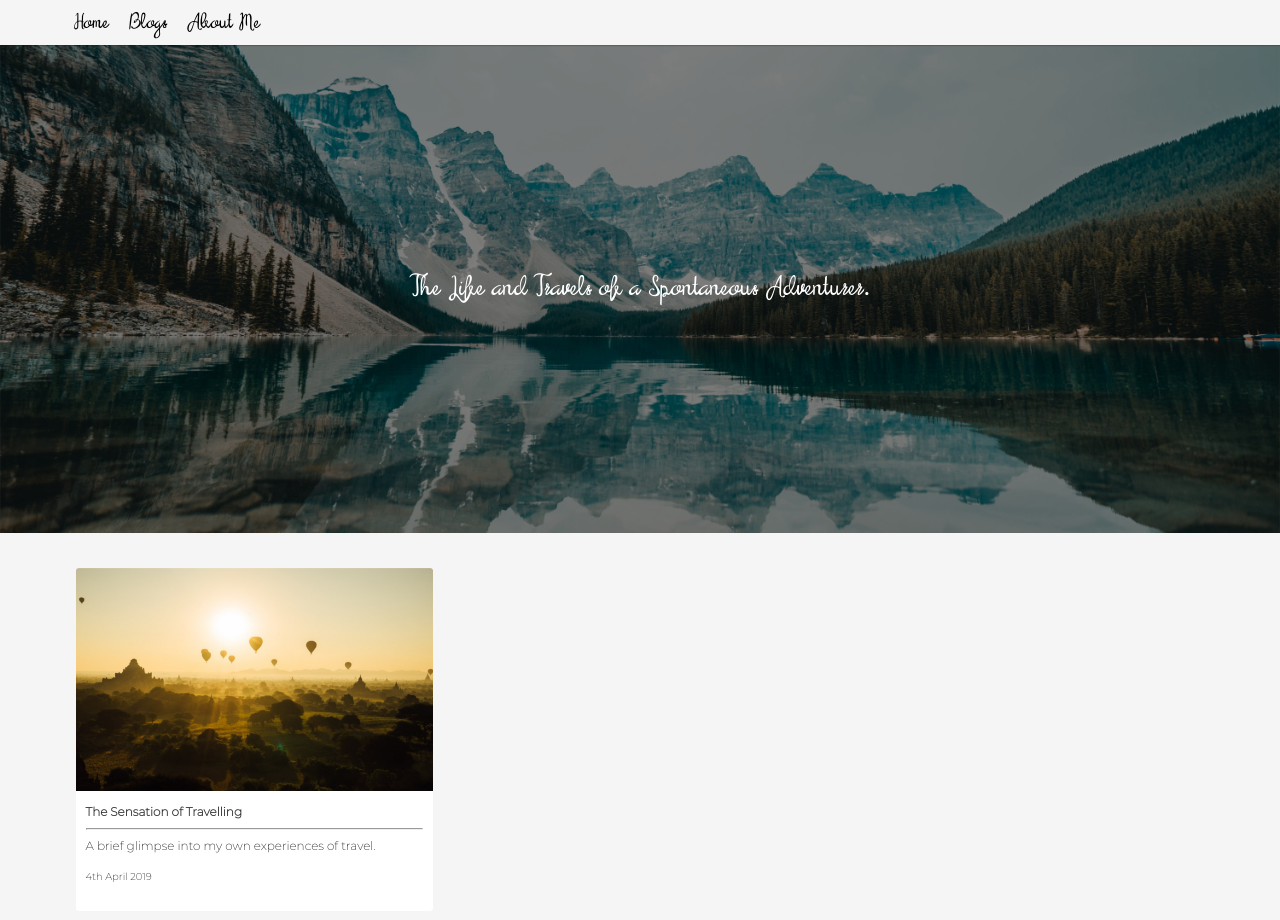
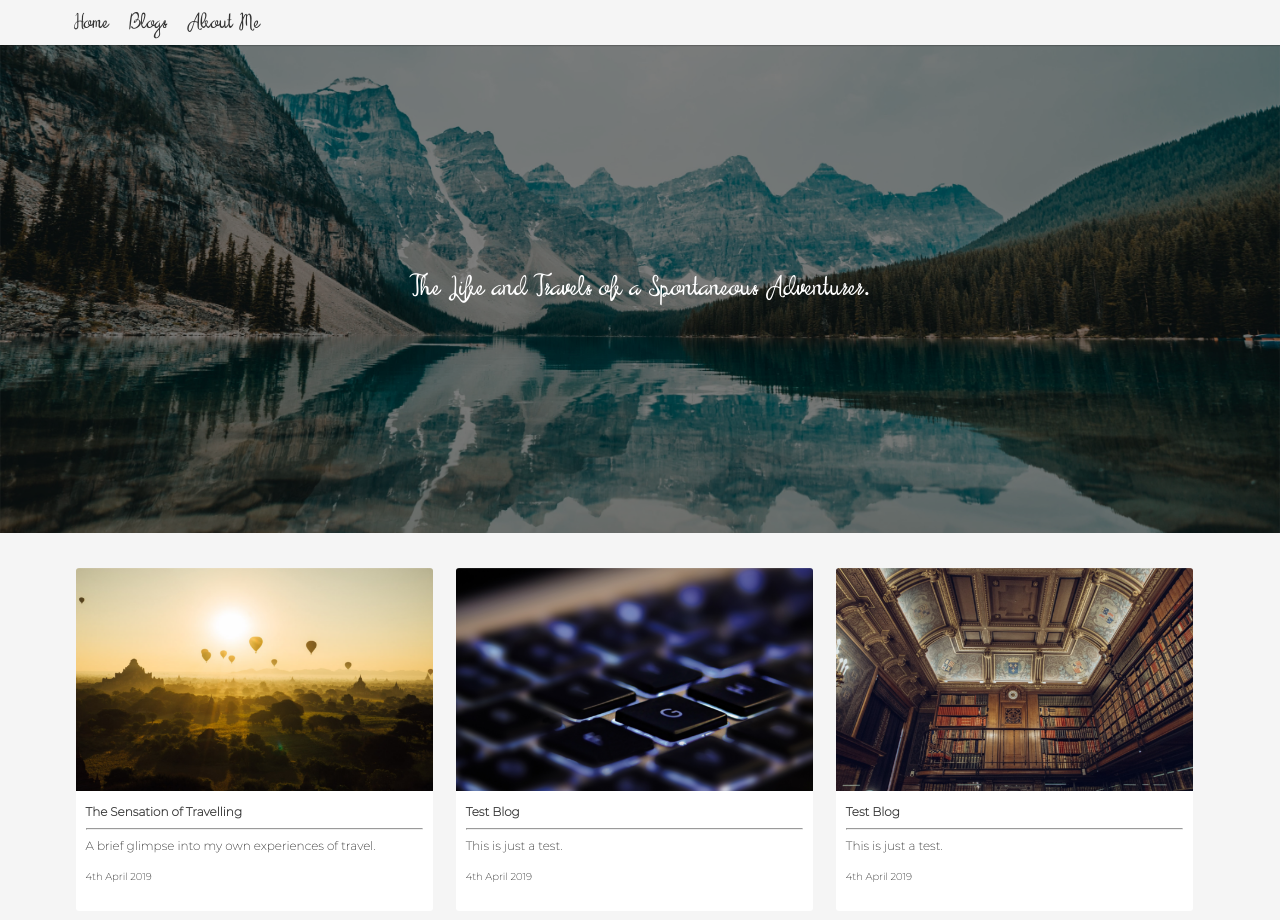
Before and after one commit to JamesCushway/my-blog, a Vue app: page / in a window 1280 px wide. Shown: the top 920 px of the page. Built offline with nearby package versions, Linux system fonts and the light colour scheme.

Commit message:
tests added

```diff
--- a/src/assets/css/blog.scss
+++ b/src/assets/css/blog.scss
@@ -52,7 +52,7 @@
   }
 
   .blog-image {
-    height: 450px;
+    height: 500px;
   }
   .blog-title {
     font-size: 40px;
@@ -61,8 +61,6 @@
 
 @media only screen and (min-width: 1900px) {
   .blog-image {
-    img {
-      height: 500px;
-    }
+    height: 800px;
   }
 }
--- a/src/assets/css/navbar.scss
+++ b/src/assets/css/navbar.scss
@@ -1,6 +1,6 @@
 .navbar {
   position: fixed;
-  color: #2c3e50;
+  color: #333;
   height: 45px;
   line-height: 50px;
   overflow: hidden;
@@ -43,7 +43,6 @@
   background-color: whitesmoke;
   left: 3%;
   padding-top: 40px;
-  line-height: 30px;
   box-shadow: 0px 0px 2px rgba(0, 0, 0, 0.5);
   line-height: 45px;
   animation-name: fadeIn;
@@ -70,7 +69,7 @@
   width: 60%;
   font-size: 26px;
   height: 45px;
-  color: black;
+  color: #333;
   padding-left: 20px;
   display: inline-block;
 
@@ -108,7 +107,7 @@
     padding: 0;
     margin: 0 10px;
     font-size: 20px;
-    color: black;
+    color: #333;
     border: none;
 
     i {
--- a/src/assets/javascript/blogs.js
+++ b/src/assets/javascript/blogs.js
@@ -1,6 +1,5 @@
 const blogs = {
   'the-sensation-of-travelling': {
-    name: 'the-sensation-of-travelling',
     title: 'The Sensation of Travelling',
     description: 'A brief glimpse into my own experiences of travel.',
     date: '4th April 2019',
@@ -13,6 +12,28 @@
       'Needless to say, the sensation of moving halfway across the world when you haven’t ever set foot outside of your home country is a very foreign one indeed. A somewhat indescribable mixture of thoughts and feelings all swirling around inside both your head and heart. The sadness of saying goodbye, the fear of the unknown, the deep loneliness that comes with unfamiliarity, the excitement of new horizons. All of these and more swirling around every minute of everyday. In any one moment they can be tearing you apart and the next, flooding you with endless hope and elation. It is as though one was caught a drift on a raft, in an ocean of ever changing and unpredictable tides. Fight it, and it becomes agonising, unbearable, potentially even hopeless. But accept it, and it becomes freeing, exhilarating and soulful. Fortunately I cannot quite say that I have ever been stuck on a raft in the middle of the ocean. Nevertheless, the experience of setting yourself adrift on the tides of the world is a momentous one indeed and I cannot say that I’ll ever look back.',
     ],
   },
+  'test-blog-1': {
+    title: 'Test Blog',
+    description: 'This is just a test.',
+    date: '4th April 2019',
+    image: 'tech.png',
+    paragraphs: [
+      'Lorem Ipsum is simply dummy text of the printing and typesetting industry. Lorem Ipsum has been the industry\'s standard dummy text ever since the 1500s, when an unknown printer took a galley of type and scrambled it to make a type specimen book. It has survived not only five centuries, but also the leap into electronic typesetting, remaining essentially unchanged. It was popularised in the 1960s with the release of Letraset sheets containing Lorem Ipsum passages, and more recently with desktop publishing software like Aldus PageMaker including versions of Lorem Ipsum.',
+      'Lorem Ipsum is simply dummy text of the printing and typesetting industry. Lorem Ipsum has been the industry\'s standard dummy text ever since the 1500s, when an unknown printer took a galley of type and scrambled it to make a type specimen book. It has survived not only five centuries, but also the leap into electronic typesetting, remaining essentially unchanged. It was popularised in the 1960s with the release of Letraset sheets containing Lorem Ipsum passages, and more recently with desktop publishing software like Aldus PageMaker including versions of Lorem Ipsum.',
+      'Lorem Ipsum is simply dummy text of the printing and typesetting industry. Lorem Ipsum has been the industry\'s standard dummy text ever since the 1500s, when an unknown printer took a galley of type and scrambled it to make a type specimen book. It has survived not only five centuries, but also the leap into electronic typesetting, remaining essentially unchanged. It was popularised in the 1960s with the release of Letraset sheets containing Lorem Ipsum passages, and more recently with desktop publishing software like Aldus PageMaker including versions of Lorem Ipsum.',
+    ]
+  },
+  'test-blog-2': {
+    title: 'Test Blog',
+    description: 'This is just a test.',
+    date: '4th April 2019',
+    image: 'history.png',
+    paragraphs: [
+      'Lorem Ipsum is simply dummy text of the printing and typesetting industry. Lorem Ipsum has been the industry\'s standard dummy text ever since the 1500s, when an unknown printer took a galley of type and scrambled it to make a type specimen book. It has survived not only five centuries, but also the leap into electronic typesetting, remaining essentially unchanged. It was popularised in the 1960s with the release of Letraset sheets containing Lorem Ipsum passages, and more recently with desktop publishing software like Aldus PageMaker including versions of Lorem Ipsum.',
+      'Lorem Ipsum is simply dummy text of the printing and typesetting industry. Lorem Ipsum has been the industry\'s standard dummy text ever since the 1500s, when an unknown printer took a galley of type and scrambled it to make a type specimen book. It has survived not only five centuries, but also the leap into electronic typesetting, remaining essentially unchanged. It was popularised in the 1960s with the release of Letraset sheets containing Lorem Ipsum passages, and more recently with desktop publishing software like Aldus PageMaker including versions of Lorem Ipsum.',
+      'Lorem Ipsum is simply dummy text of the printing and typesetting industry. Lorem Ipsum has been the industry\'s standard dummy text ever since the 1500s, when an unknown printer took a galley of type and scrambled it to make a type specimen book. It has survived not only five centuries, but also the leap into electronic typesetting, remaining essentially unchanged. It was popularised in the 1960s with the release of Letraset sheets containing Lorem Ipsum passages, and more recently with desktop publishing software like Aldus PageMaker including versions of Lorem Ipsum.',
+    ]
+  }
 }
 
 export default blogs
```
Also changed, not shown: src/assets/images/blog-snippets/history.png (added), 1 other file (tests, documents, lock files or other folders).
